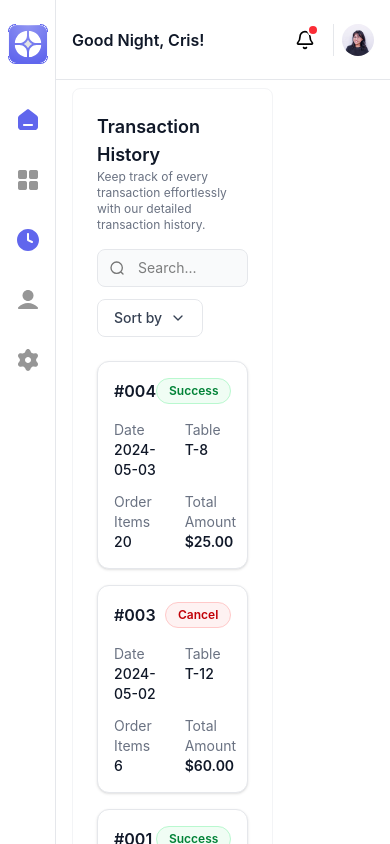
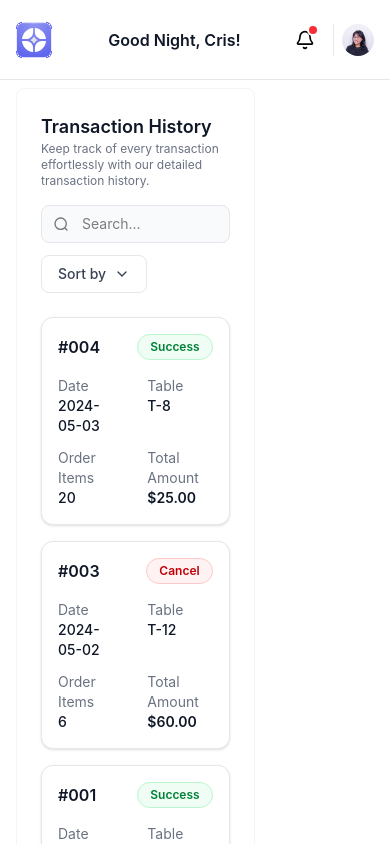
Before and after one commit to awaiskhancpp/feast, a Next.js app: page /history in a window 390 px wide. Shown: the top 844 px of the page. Built offline with nearby package versions, Linux system fonts and the light colour scheme.

Commit message:
feat: enhance layout components with mobile responsiveness and sidebar functionality

```diff
--- a/src/app/(frontend)/layout.tsx
+++ b/src/app/(frontend)/layout.tsx
@@ -1,13 +1,16 @@
+'use client'
 import React from 'react'
 import { Sidebar } from '@/components/ui/Sidebar'
 import { Navbar } from '@/components/ui/Navbar'
+import { useState } from 'react'
 
 export default function FrontendLayout({ children }: { children: React.ReactNode }) {
+  const [mobileOpen, setMobileOpen] = useState(false)
   return (
     <div className="flex h-full w-full overflow-x-clip">
-      <Sidebar />
+      <Sidebar mobileOpen={mobileOpen} onClose={() => setMobileOpen(false)} />
       <div className="flex flex-col flex-1 min-w-0">
-        <Navbar />
+        <Navbar onMenuClick={() => setMobileOpen((prev) => !prev)} />
         <main className="flex-1">{children}</main>
       </div>
     </div>
--- a/src/components/ui/Navbar.tsx
+++ b/src/components/ui/Navbar.tsx
@@ -4,7 +4,11 @@ import { Search } from 'lucide-react'
 import Image from 'next/image'
 import { NotificationBell } from './Notification'
 
-export function Navbar() {
+interface NavbarProps {
+  onMenuClick?: () => void
+}
+
+export function Navbar({ onMenuClick }: NavbarProps) {
   const hour = new Date().getHours()
   let greeting = 'Good Evening'
   if (hour >= 5 && hour < 12) greeting = 'Good Morning'
@@ -14,6 +18,9 @@ export function Navbar() {
 
   return (
     <div className="sticky top-0 z-40 h-20 lg:h-24 w-full bg-white border-b border-gray-200 px-4 lg:px-8 flex items-center justify-between">
+      <button onClick={onMenuClick} className="md:hidden mr-3">
+        <Image src="/icons/loginIcon.svg" alt="Menu" width={36} height={36} />
+      </button>
       <div className="flex-shrink-0 min-w-0">
         <h1 className="text-base lg:text-lg font-semibold text-gray-900">{greeting}, Cris!</h1>
         <p className="hidden lg:block text-sm text-gray-500">
--- a/src/components/ui/Sidebar.tsx
+++ b/src/components/ui/Sidebar.tsx
@@ -43,7 +43,13 @@ const sidebarItems = [
   },
 ]
 
-export function Sidebar() {
+export function Sidebar({
+  mobileOpen = false,
+  onClose,
+}: {
+  mobileOpen?: boolean
+  onClose?: () => void
+}) {
   const pathname = usePathname()
   const normalize = (path: string) => path.replace(/\/$/, '')
 
@@ -58,7 +64,19 @@ export function Sidebar() {
   }
 
   return (
-    <div className="sticky top-0 h-screen w-14 xl:w-18 flex-shrink-0 flex flex-col items-center py-6 gap-4 bg-white border-r border-gray-200 overflow-hidden">
+    <>
+      {mobileOpen && <div className="fixed inset-0 bg-black/40 z-40 md:hidden" onClick={onClose} />}
+
+      <div
+        className={`
+        fixed left-0 top-0 z-50 h-screen w-14 bg-white border-r border-gray-200
+        flex flex-col items-center py-5 gap-4 overflow-hidden
+        transform transition-transform duration-300
+        ${mobileOpen ? 'translate-x-0' : '-translate-x-full'}
+        md:translate-x-0 md:static
+        xl:w-18
+      `}
+      >
         <div className="w-10 h-10 xl:w-11 xl:h-11 relative flex-shrink-0 mb-4">
           <Image src="/icons/loginIcon.svg" alt="Logo" fill className="object-contain" />
         </div>
@@ -68,7 +86,7 @@ export function Sidebar() {
             const active = isActive(item.href)
 
             return (
-            <Link key={item.id} href={item.href}>
+              <Link key={item.id} href={item.href} onClick={() => onClose?.()}>
                 <button
                   className="w-12 h-12 rounded-lg flex items-center justify-center transition-all duration-200 relative group flex-shrink-0"
                   title={item.label}
@@ -91,5 +109,6 @@ export function Sidebar() {
           })}
         </nav>
       </div>
+    </>
   )
 }
--- a/src/components/ui/TransactionTable.tsx
+++ b/src/components/ui/TransactionTable.tsx
@@ -121,10 +121,6 @@ export function TransactionTable() {
           </div>
         </div>
       </div>
-
-      {/* Search & Sort */}
-
-      {/* Desktop Table */}
       <div className="hidden md:block overflow-x-auto">
         <table className="w-full text-sm">
           <thead>
```
Lines whose indentation alone changed are shown as unchanged.
